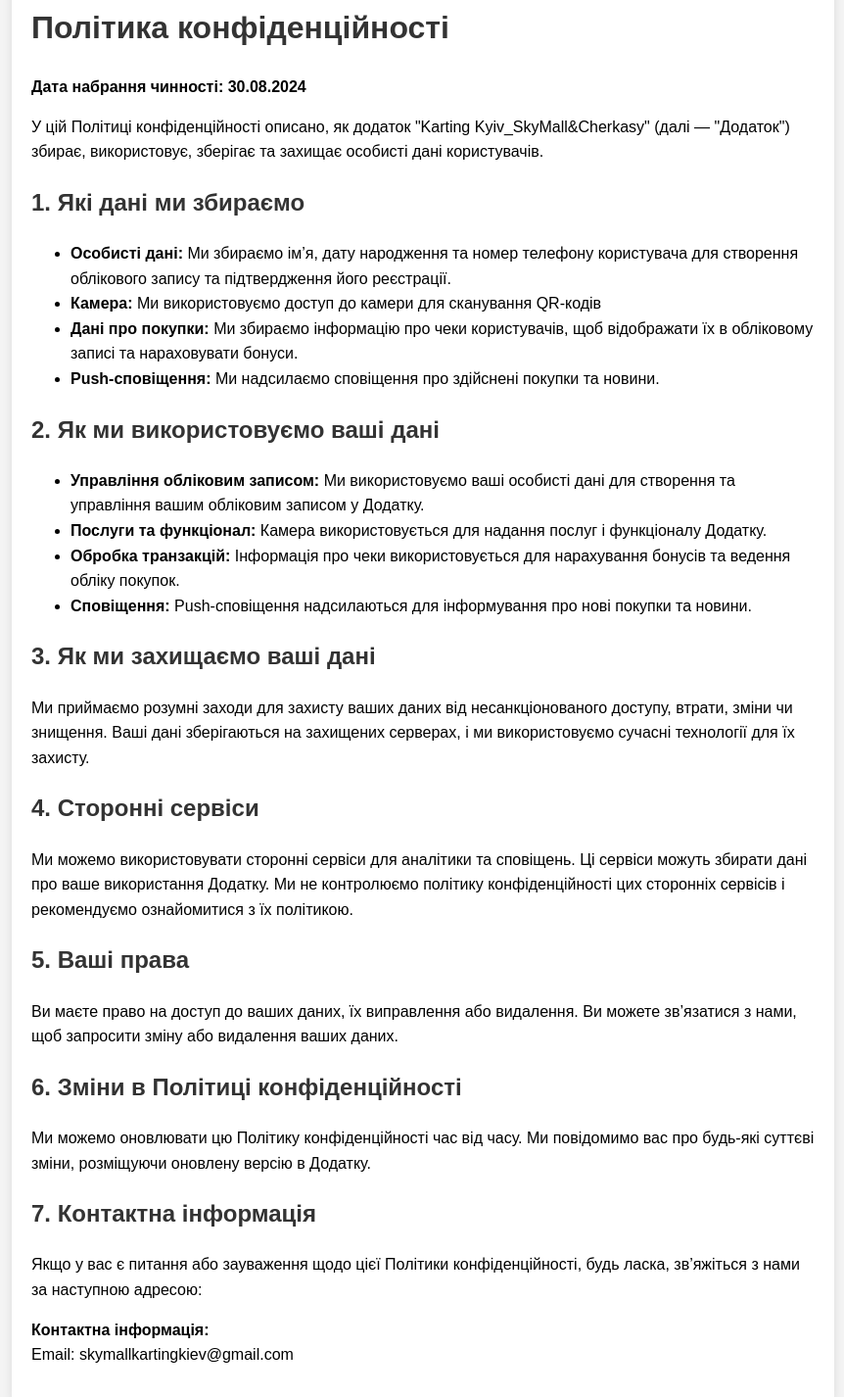
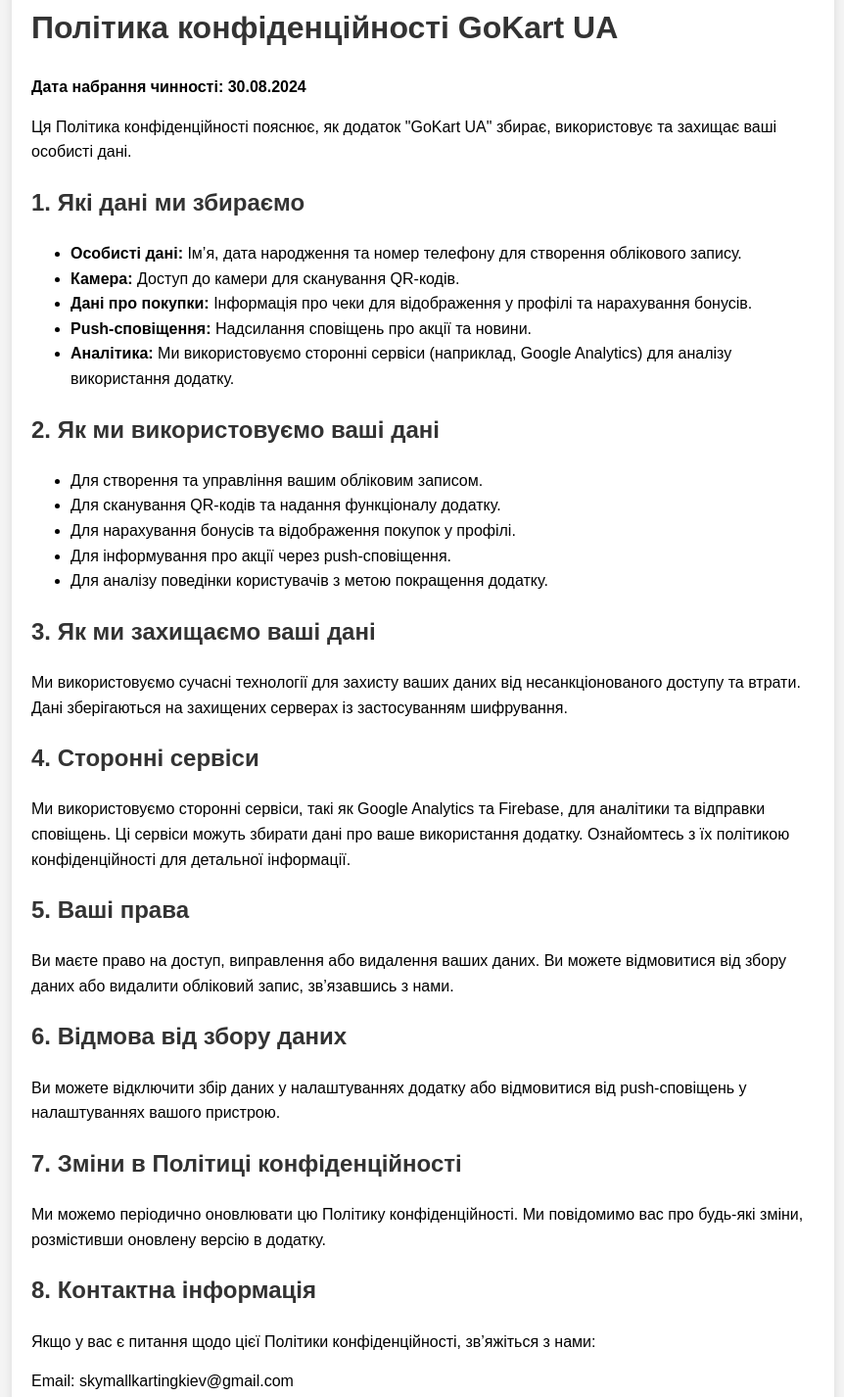
Before and after one commit to AleksejMosunov/karting-Skymall-Cherkasy-privacy-policy, a plain HTML site: page index.html in a window 1280 px wide. Shown: the part 58-1484 px from the top of the page at 98% size, without its empty margins (208-1070 px from the left). Drawn offline with Linux system fonts and the light colour scheme.

Commit message:
Update index.html

```diff
--- a/index.html
+++ b/index.html
@@ -42,61 +42,50 @@
   </style>
 </head>
 
-<body data-new-gr-c-s-check-loaded="14.1201.0" data-gr-ext-installed="">
+<body>
   <div class="container">
-    <h1>Політика конфіденційності</h1>
+    <h1>Політика конфіденційності GoKart UA</h1>
     <p><strong>Дата набрання чинності: 30.08.2024</strong></p>
 
-    <p>У цій Політиці конфіденційності описано, як додаток "Karting Kyiv_SkyMall&Cherkasy" (далі — "Додаток") збирає,
-      використовує,
-      зберігає та захищає особисті дані користувачів.</p>
+    <p>Ця Політика конфіденційності пояснює, як додаток "GoKart UA" збирає, використовує та захищає ваші особисті дані.</p>
 
     <h2>1. Які дані ми збираємо</h2>
     <ul>
-      <li><strong>Особисті дані:</strong> Ми збираємо ім’я, дату народження та номер телефону користувача для створення
-        облікового запису та підтвердження його реєстрації.</li>
-      <li><strong>Камера:</strong> Ми використовуємо доступ до камери для сканування QR-кодів</li>
-      <li><strong>Дані про покупки:</strong> Ми збираємо інформацію про чеки користувачів, щоб відображати їх в
-        обліковому записі та нараховувати бонуси.</li>
-      <li><strong>Push-сповіщення:</strong> Ми надсилаємо сповіщення про здійснені покупки та новини.</li>
+      <li><strong>Особисті дані:</strong> Ім’я, дата народження та номер телефону для створення облікового запису.</li>
+      <li><strong>Камера:</strong> Доступ до камери для сканування QR-кодів.</li>
+      <li><strong>Дані про покупки:</strong> Інформація про чеки для відображення у профілі та нарахування бонусів.</li>
+      <li><strong>Push-сповіщення:</strong> Надсилання сповіщень про акції та новини.</li>
+      <li><strong>Аналітика:</strong> Ми використовуємо сторонні сервіси (наприклад, Google Analytics) для аналізу використання додатку.</li>
     </ul>
 
     <h2>2. Як ми використовуємо ваші дані</h2>
     <ul>
-      <li><strong>Управління обліковим записом:</strong> Ми використовуємо ваші особисті дані для створення та
-        управління вашим обліковим записом у Додатку.</li>
-      <li><strong>Послуги та функціонал:</strong> Камера використовується для надання
-        послуг і функціоналу Додатку.</li>
-      <li><strong>Обробка транзакцій:</strong> Інформація про чеки використовується для нарахування бонусів та ведення
-        обліку покупок.</li>
-      <li><strong>Сповіщення:</strong> Push-сповіщення надсилаються для інформування про нові покупки та новини.</li>
+      <li>Для створення та управління вашим обліковим записом.</li>
+      <li>Для сканування QR-кодів та надання функціоналу додатку.</li>
+      <li>Для нарахування бонусів та відображення покупок у профілі.</li>
+      <li>Для інформування про акції через push-сповіщення.</li>
+      <li>Для аналізу поведінки користувачів з метою покращення додатку.</li>
     </ul>
 
     <h2>3. Як ми захищаємо ваші дані</h2>
-    <p>Ми приймаємо розумні заходи для захисту ваших даних від несанкціонованого доступу, втрати, зміни чи знищення.
-      Ваші дані зберігаються на захищених серверах, і ми використовуємо сучасні технології для їх захисту.</p>
+    <p>Ми використовуємо сучасні технології для захисту ваших даних від несанкціонованого доступу та втрати. Дані зберігаються на захищених серверах із застосуванням шифрування.</p>
 
     <h2>4. Сторонні сервіси</h2>
-    <p>Ми можемо використовувати сторонні сервіси для аналітики та сповіщень. Ці сервіси можуть збирати дані про ваше
-      використання Додатку. Ми не контролюємо політику конфіденційності цих сторонніх сервісів і рекомендуємо
-      ознайомитися з їх політикою.</p>
+    <p>Ми використовуємо сторонні сервіси, такі як Google Analytics та Firebase, для аналітики та відправки сповіщень. Ці сервіси можуть збирати дані про ваше використання додатку. Ознайомтесь з їх політикою конфіденційності для детальної інформації.</p>
 
     <h2>5. Ваші права</h2>
-    <p>Ви маєте право на доступ до ваших даних, їх виправлення або видалення. Ви можете зв’язатися з нами, щоб запросити
-      зміну або видалення ваших даних.</p>
+    <p>Ви маєте право на доступ, виправлення або видалення ваших даних. Ви можете відмовитися від збору даних або видалити обліковий запис, зв’язавшись з нами.</p>
 
-    <h2>6. Зміни в Політиці конфіденційності</h2>
-    <p>Ми можемо оновлювати цю Політику конфіденційності час від часу. Ми повідомимо вас про будь-які суттєві зміни,
-      розміщуючи оновлену версію в Додатку.</p>
+    <h2>6. Відмова від збору даних</h2>
+    <p>Ви можете відключити збір даних у налаштуваннях додатку або відмовитися від push-сповіщень у налаштуваннях вашого пристрою.</p>
 
-    <h2>7. Контактна інформація</h2>
-    <p>Якщо у вас є питання або зауваження щодо цієї Політики конфіденційності, будь ласка, зв’яжіться з нами за
-      наступною адресою:</p>
-    <p><strong>Контактна інформація:</strong><br>
-      Email: skymallkartingkiev@gmail.com<br></p>
+    <h2>7. Зміни в Політиці конфіденційності</h2>
+    <p>Ми можемо періодично оновлювати цю Політику конфіденційності. Ми повідомимо вас про будь-які зміни, розмістивши оновлену версію в додатку.</p>
+
+    <h2>8. Контактна інформація</h2>
+    <p>Якщо у вас є питання щодо цієї Політики конфіденційності, зв’яжіться з нами:</p>
+    <p>Email: skymallkartingkiev@gmail.com</p>
   </div>
-
-
-</body><grammarly-desktop-integration data-grammarly-shadow-root="true"></grammarly-desktop-integration>
+</body>
 
 </html>
```
